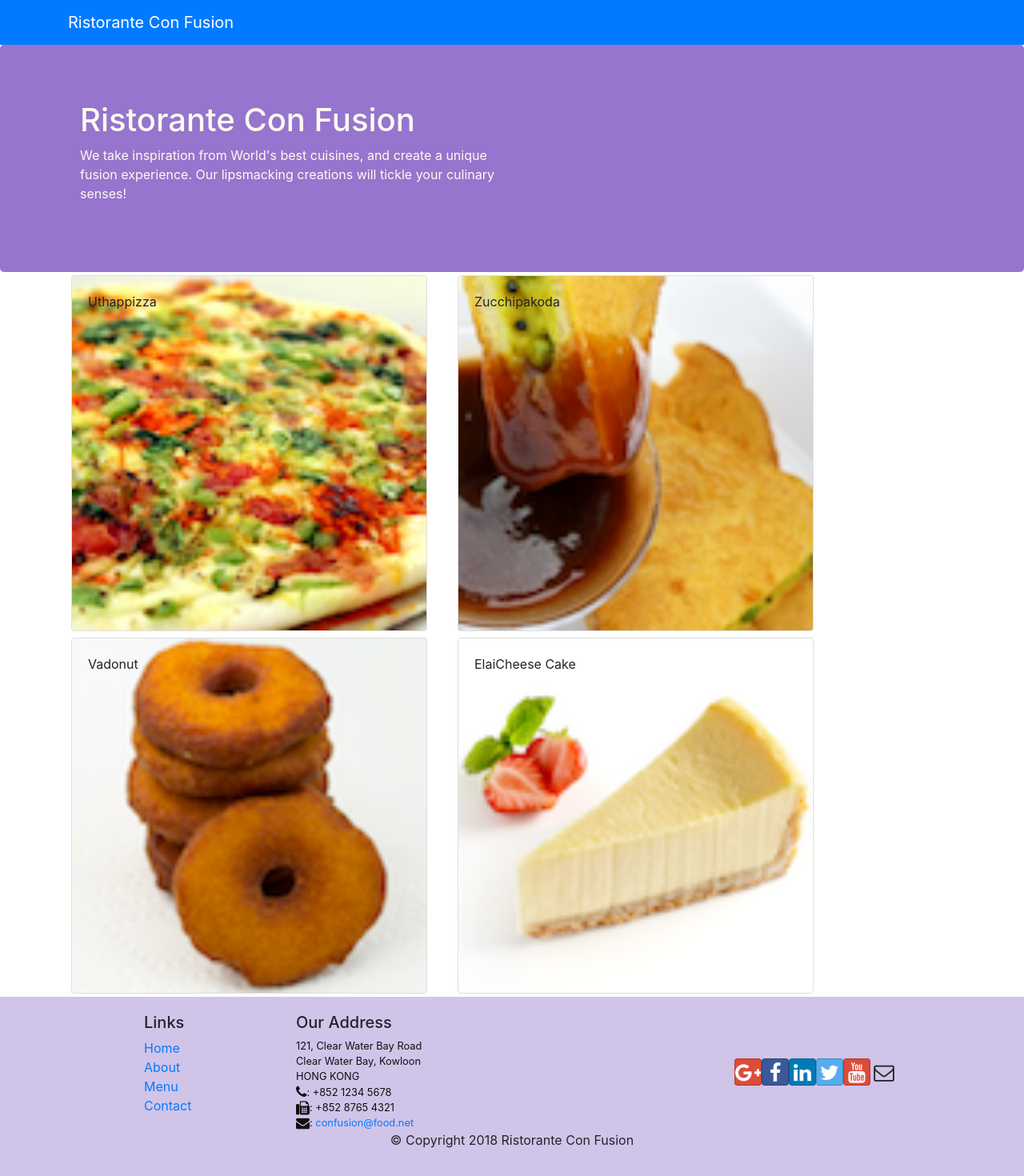
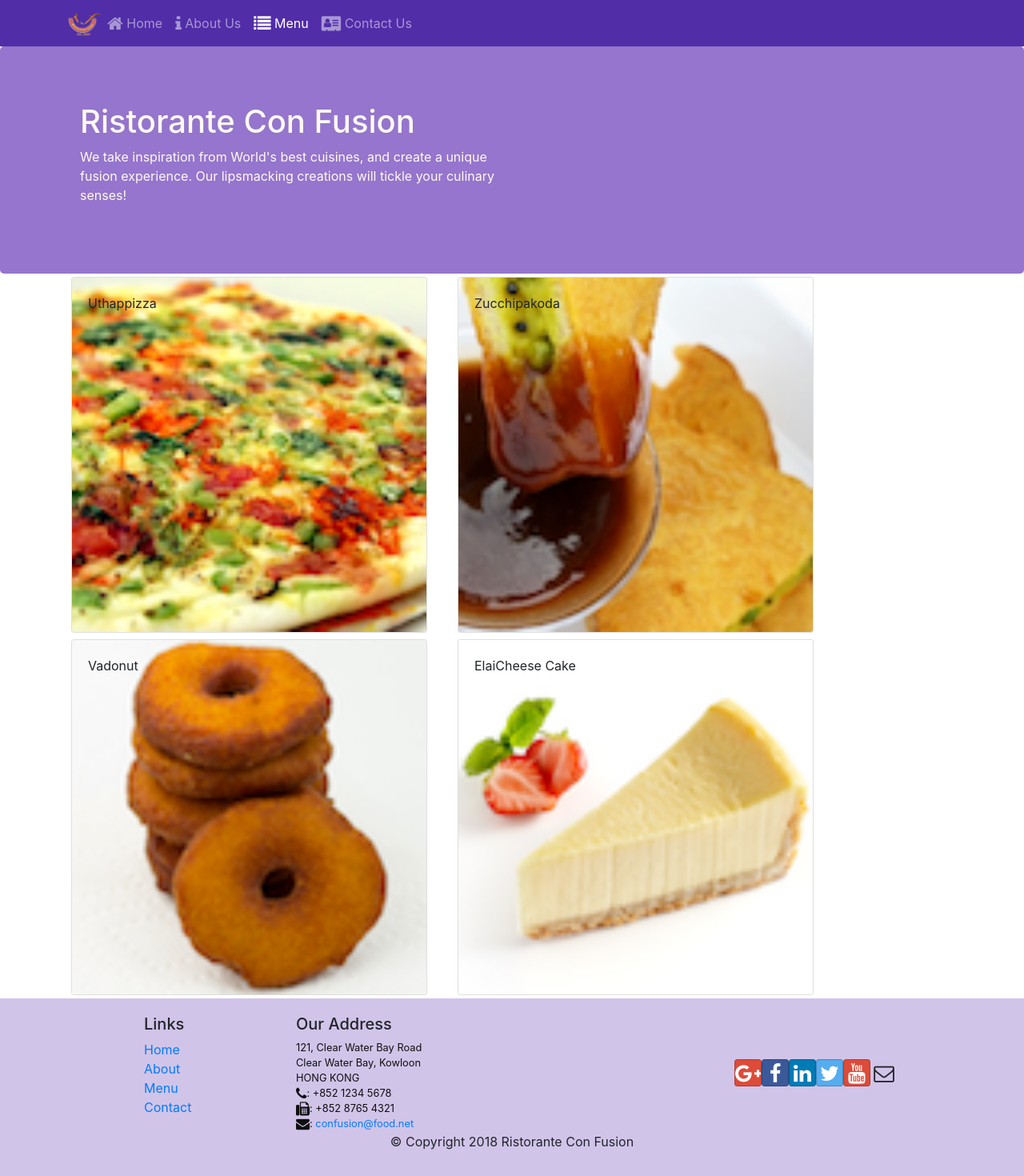
Before and after one commit to budhasanjeev/Learning-React-Coursera, a React (Create React App) app: page /menu in a window 1280 px wide. Shown: the top 1470 px of the page at 80% size. Built offline with nearby package versions, Linux system fonts and the light colour scheme.

Commit message:
React Router

```diff
--- a/src/components/FooterComponent.js
+++ b/src/components/FooterComponent.js
@@ -1,4 +1,5 @@
 import React from "react";
+import { Link } from 'react-router-dom';
 
 function Footer(props) {
   return (
@@ -8,18 +9,10 @@ function Footer(props) {
           <div className="col-4 offset-1 col-sm-2">
             <h5>Links</h5>
             <ul className="list-unstyled">
-              <li>
-                <a href="#">Home</a>
-              </li>
-              <li>
-                <a href="#">About</a>
-              </li>
-              <li>
-                <a href="#">Menu</a>
-              </li>
-              <li>
-                <a href="contactus.html">Contact</a>
-              </li>
+              <li><Link to="/home">Home</Link></li>
+              <li><Link to="/aboutus">About</Link></li>
+              <li><Link to="/menu">Menu</Link></li>
+              <li><Link to="/contactus">Contact</Link></li>
             </ul>
           </div>
           <div className="col-7 col-sm-5">
--- a/src/components/HeaderComponent.js
+++ b/src/components/HeaderComponent.js
@@ -1,13 +1,56 @@
 import React, { Component } from 'react';
-import { Navbar, NavbarBrand, Jumbotron } from 'reactstrap';
+import { Navbar, NavbarBrand, Nav, NavbarToggler, Collapse, NavItem, Jumbotron } from 'reactstrap';
+import { NavLink } from 'react-router-dom';
 
 class Header extends Component {
+
+  constructor(props) {
+    super(props);
+    this.state = {
+      isNavOpen: false
+    };
+    this.toggleNav = this.toggleNav.bind(this);
+  }
+
+  toggleNav() {
+    this.setState({
+      isNavOpen: !this.state.isNavOpen
+    });
+  }
+
   render() {
     return(
       <>
-        <Navbar dark color="primary">
+        <Navbar dark expand="md">
           <div className="container">
-            <NavbarBrand href="/">Ristorante Con Fusion</NavbarBrand>
+            <NavbarToggler onClick={this.toggleNav} />
+            <NavbarBrand className="mr-auto" href="/">
+              <img src="assets/images/logo.png"  height="30" width="41" alt="Ristorante Con Fusion"/>
+            </NavbarBrand>
+            <Collapse isOpen={this.state.isNavOpen} navbar>
+              <Nav navbar>
+                <NavItem>
+                  <NavLink className="nav-link" to="/home">
+                    <span className="fa fa-home fa-lg"></span> Home
+                  </NavLink>
+                </NavItem>
+                <NavItem>
+                  <NavLink className="nav-link" to="/aboutus">
+                    <span className="fa fa-info fa-lg"></span> About Us
+                  </NavLink>
+                </NavItem>
+                <NavItem>
+                  <NavLink className="nav-link" to="/menu">
+                    <span className="fa fa-list fa-lg"></span> Menu
+                  </NavLink>
+                </NavItem>
+                <NavItem>
+                  <NavLink className="nav-link" to="/contactus">
+                    <span className="fa fa-address-card fa-lg"></span> Contact Us
+                  </NavLink>
+                </NavItem>
+              </Nav>
+            </Collapse>
           </div>
         </Navbar>
 
--- a/src/components/MainComponent.js
+++ b/src/components/MainComponent.js
@@ -1,7 +1,6 @@
 import React, { Component } from 'react';
 import Home from './HomeComponent';
 import Menu from './MenuComponent';
-import DishDetail from './DishdetailComponent';
 import Header from './HeaderComponent';
 import Footer from './FooterComponent';
 import { DISHES } from '../shared/dishes';
--- a/src/components/MenuComponent.js
+++ b/src/components/MenuComponent.js
@@ -1,5 +1,5 @@
 import React from 'react';
-import { Card, CardImg, CardImgOverlay, CardText, CardBody, CardTitle } from 'reactstrap';
+import { Card, CardImg, CardImgOverlay, CardTitle } from 'reactstrap';
 
 function RenderMenuItem({dish, onClick}) {
   return(
```
